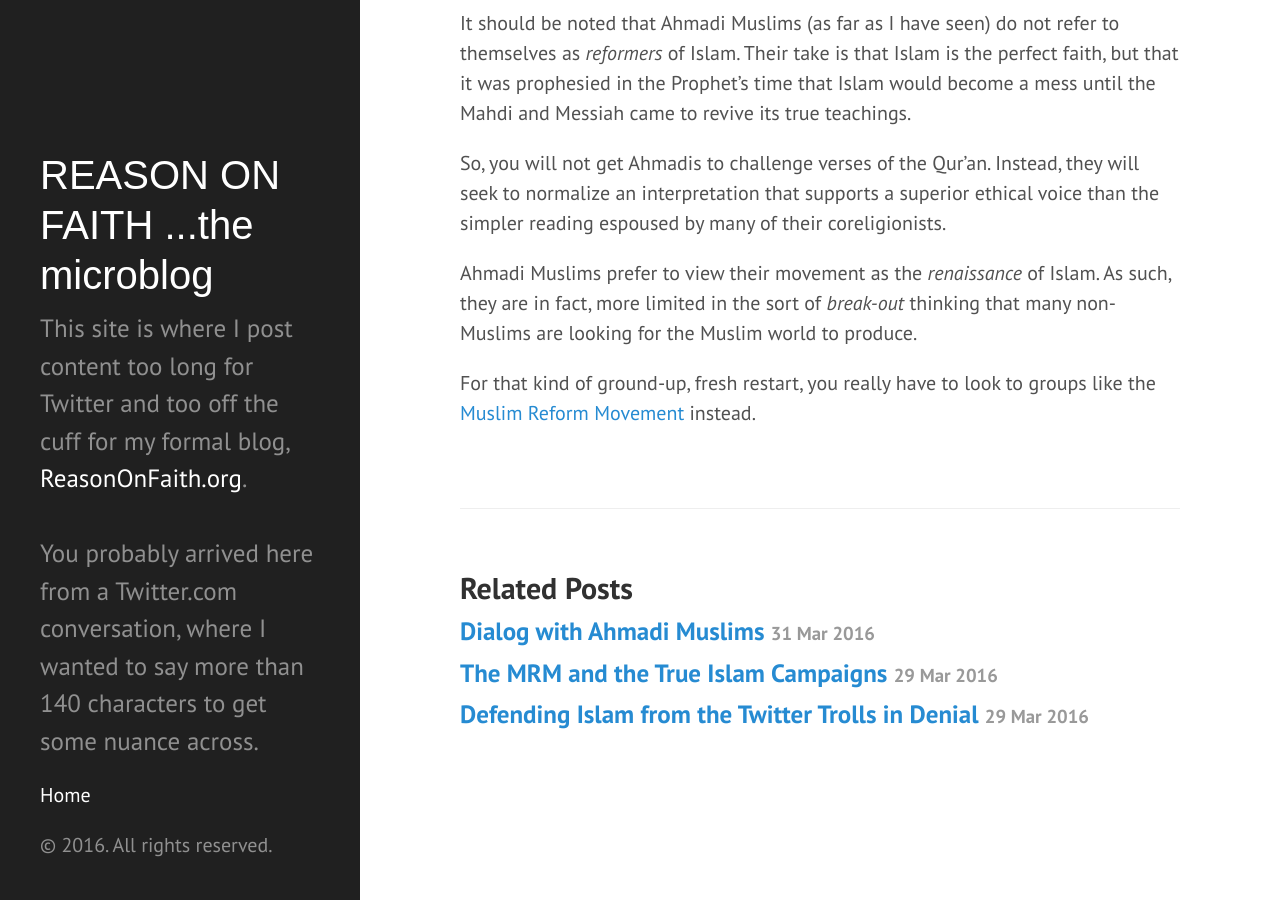
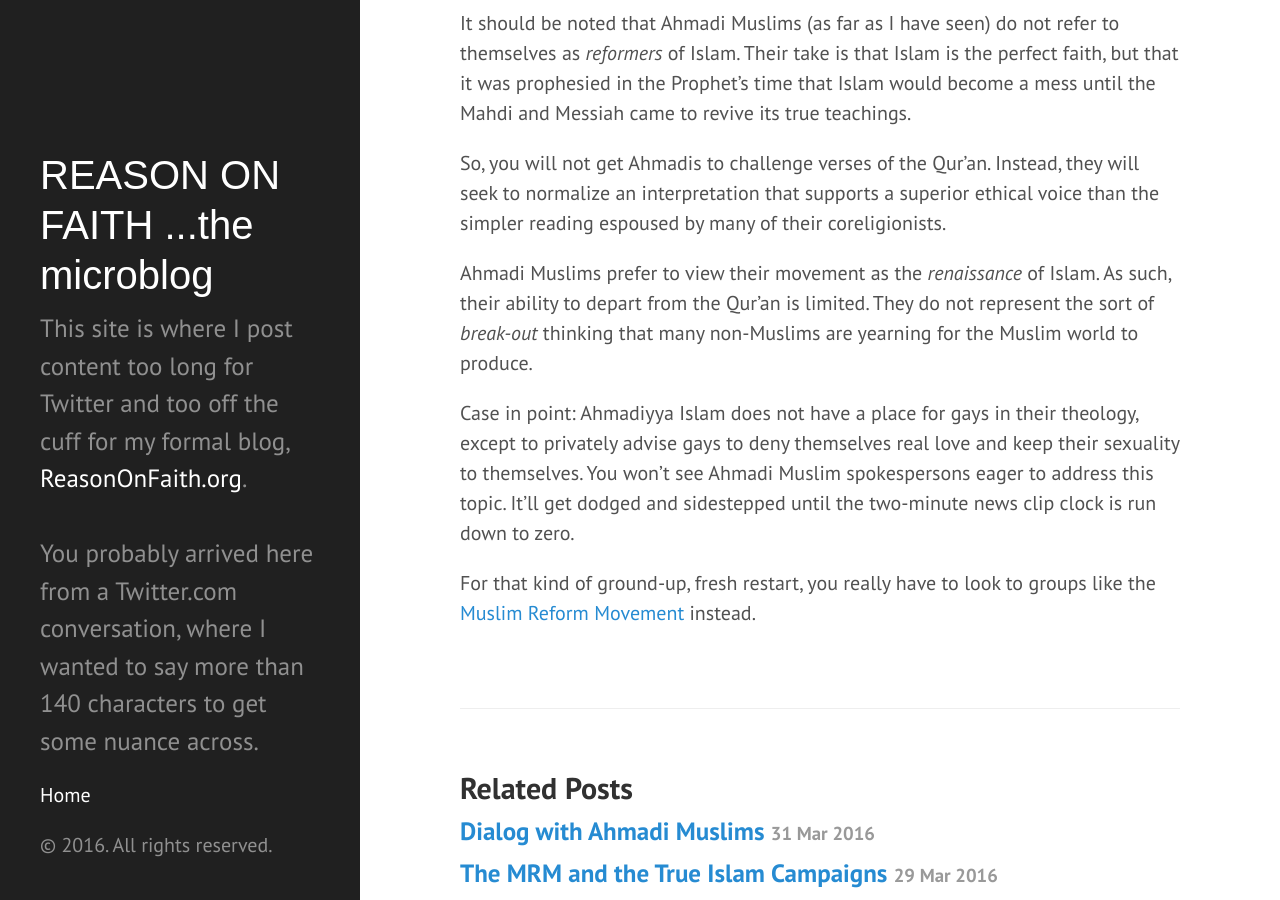
Before and after one commit to ReasonOnFaith/ReasonOnFaith.github.io, a Jekyll site: the page built from _posts/2016-04-01-peace-and-obfuscation-of-history.markdown, in a window 1280 px wide and 900 px high, scrolled down 1596 px. Built offline with Jekyll 4.4.1, drawn with Linux system fonts in a browser that asks for light colours.

Commit message:
Post update: Peace and Obfuscation of History

```diff
--- a/_posts/2016-04-01-peace-and-obfuscation-of-history.markdown
+++ b/_posts/2016-04-01-peace-and-obfuscation-of-history.markdown
@@ -40,6 +40,8 @@ It should be noted that Ahmadi Muslims (as far as I have seen) do not refer to t
 
 So, you will not get Ahmadis to challenge verses of the Qur'an. Instead, they will seek to normalize an interpretation that supports a superior ethical voice than the simpler reading espoused by many of their coreligionists.
 
-Ahmadi Muslims prefer to view their movement as the _renaissance_ of Islam. As such, they are in fact, more limited in the sort of _break-out_ thinking that many non-Muslims are looking for the Muslim world to produce.
+Ahmadi Muslims prefer to view their movement as the _renaissance_ of Islam. As such, their ability to depart from the Qur'an is limited. They do not represent the sort of _break-out_ thinking that many non-Muslims are yearning for the Muslim world to produce.
+
+Case in point: Ahmadiyya Islam does not have a place for gays in their theology, except to privately advise gays to deny themselves real love and keep their sexuality to themselves. You won't see Ahmadi Muslim spokespersons eager to address this topic. It'll get dodged and sidestepped until the two-minute news clip clock is run down to zero.
 
 For that kind of ground-up, fresh restart, you really have to look to groups like the [Muslim Reform Movement](http://reasononfaith.github.io/2016/03/29/the-mrm-and-the-true-islam-campaigns.html) instead.
```
